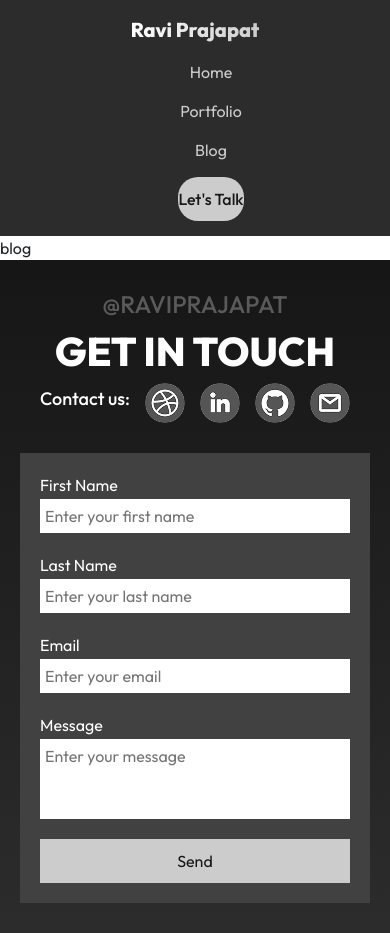
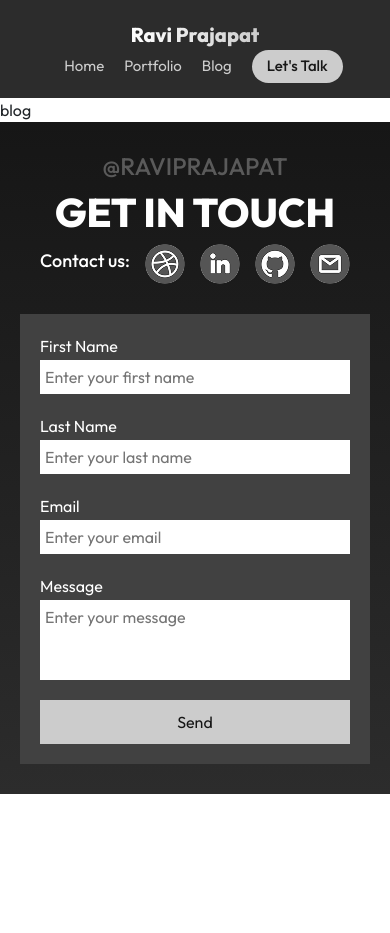
Before and after one commit to ravi2003prajapat/my-web, a React (Vite) app: page /blog in a window 390 px wide. After the commit the page ends 844 px from the top, so only its background shows below. Built offline with nearby package versions, Linux system fonts and the light colour scheme.

Commit message:
Responsive

```diff
--- a/src/assets/Components/Navbar.module.css
+++ b/src/assets/Components/Navbar.module.css
@@ -1,8 +1,8 @@
-*{
+* {
   margin: 0;
   padding: 0;
 }
-.navbar{
+.navbar {
   display: flex;
   align-items: center;
   justify-content: space-around;
@@ -10,7 +10,7 @@
   background-color: #2c2c2c;
 }
 
-.navbar .logo{
+.navbar .logo {
   font-size: 25px;
   font-weight: 800;
   background: linear-gradient(90deg, #ffffff, #cccccc);
@@ -18,10 +18,10 @@
   -webkit-text-fill-color: transparent;
   cursor: pointer;
 }
-.navbar a{
+.navbar a {
   text-decoration: none;
 }
-.navbar ul{
+.navbar ul {
   justify-content: center;
   display: flex;
   align-items: center;
@@ -29,25 +29,24 @@
   margin: 0;
 }
 
-.navbar ul li{
+.navbar ul li {
   align-items: center;
   font-size: 19px;
   list-style: none;
   font-weight: 400;
   cursor: pointer;
   color: #cccccc;
-
 }
 .navbar ul li .nav_pages {
   text-decoration: none;
   color: #cccccc;
 }
 
-.navbar ul li .nav_pages:hover{
+.navbar ul li .nav_pages:hover {
   color: rgb(255, 255, 255);
 }
 
-.navbar ul button{
+.navbar ul button {
   padding: 5px 20px;
   font-size: 18px;
   font-weight: 500;
@@ -57,35 +56,33 @@
   border-radius: 25px;
 }
 
-.navbar ul button:hover{
+.navbar ul button:hover {
   background-color: #ffffff;
 }
-
 
 @media (max-width: 480px) {
   .navbar {
     flex-direction: column;
-    padding: 15px 10px;
-    gap: 15px;
+    justify-content: center;
+    padding-bottom: 15px;
   }
-
   .navbar .logo {
     font-size: 20px;
   }
-
   .navbar ul {
-    flex-direction: column;
-    gap: 15px;
+    justify-content: center;
+    display: flex;
+    gap: 20px;
   }
 
   .navbar ul li {
-    font-size: 16px;
+    align-items: center;
+    font-size: 15px;
   }
 
   .navbar ul button {
-    width: 100%;
-    padding: 10px 0;
-    font-size: 16px;
-    border-radius: 20px;
+    margin-right: 15px;
+    padding: 5px 15px;
+    font-size: 15px;
   }
 }
```
Lines whose indentation alone changed are shown as unchanged.
